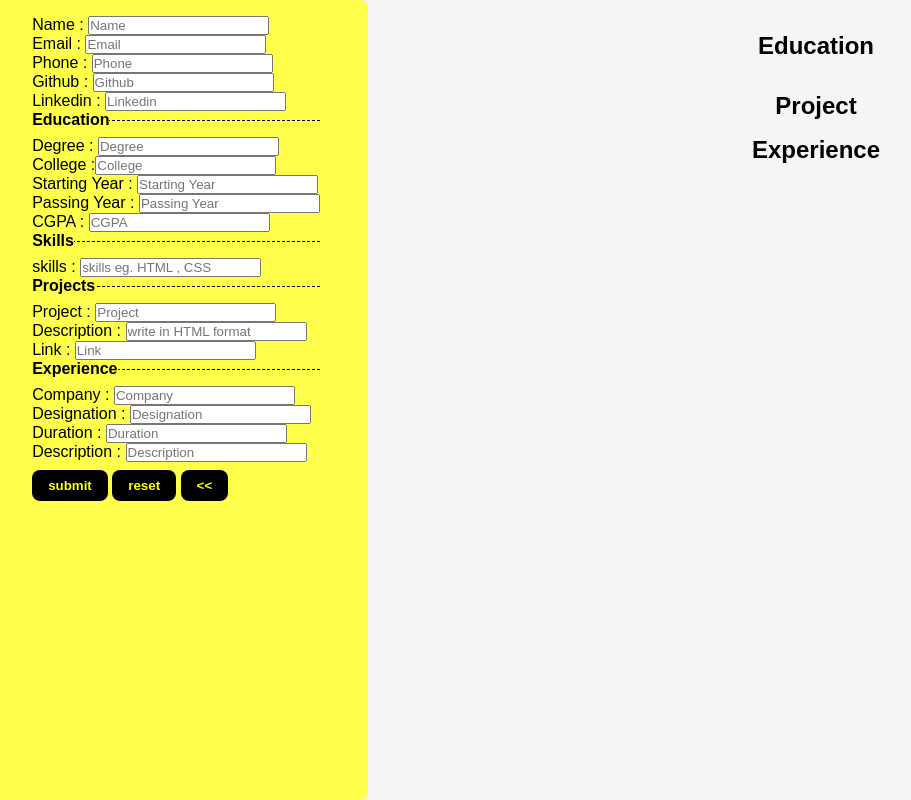
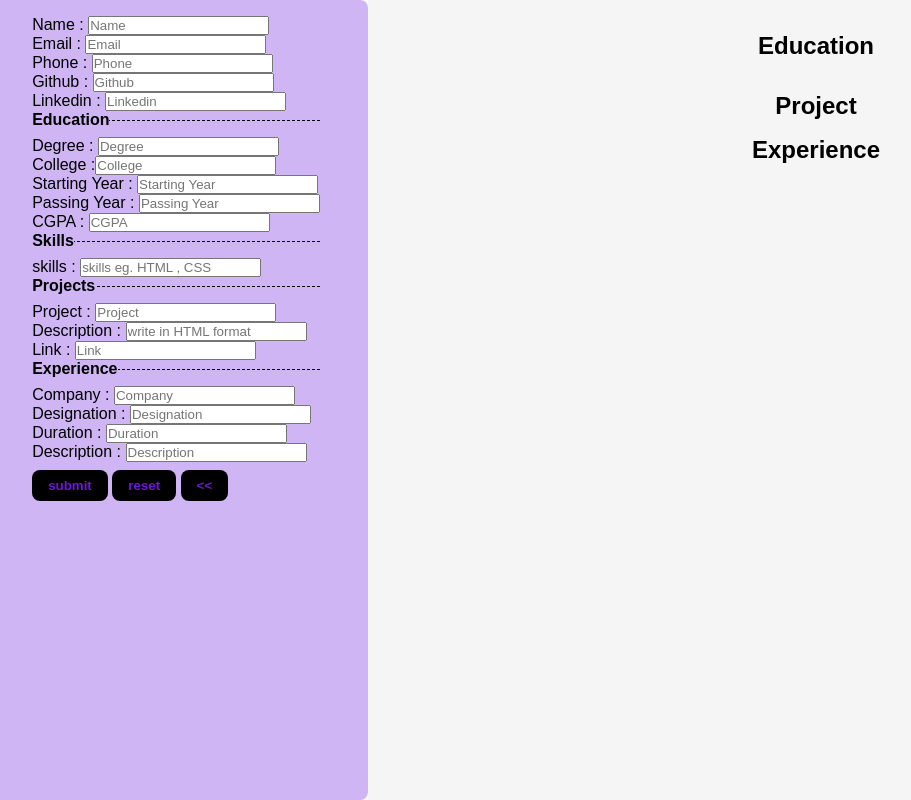
Before and after one commit to shobitharanipambala/shobitharani-_Autogenerated-CV, a plain HTML site: page index.html in a window 1280 px wide. Shown: the whole page, without its empty margins (16-927 px from the left). Drawn offline with Linux system fonts and the light colour scheme.

Commit message:
shobitharani-_Autogenerated-CV

```diff
--- a/style.css
+++ b/style.css
@@ -16,7 +16,7 @@ body{
     display: flex;
     justify-content: center;
     align-items: center;
-    background: whitesmoke;
+    background: rgb(252, 252, 252);
 }
 main{
     height: 100vh;
@@ -26,7 +26,7 @@ main{
     align-items: center;
 }
 main>.left{
-    background: rgb(255, 255, 76);
+    background: rgb(207, 181, 243);
     padding: 1rem;
     width: 30%;
     height: 100%;
@@ -54,7 +54,7 @@ main>.left fieldset{
     outline: none;
     border-radius: 0.5rem;
     background: black;
-    color: yellow;
+    color: rgb(107, 25, 208);
     font-weight: 600;
     cursor: pointer;
 }
@@ -76,7 +76,7 @@ main>.right>.block1{
     justify-content: center;
     align-items: center;
     flex-direction: column;
-    color: gray;
+    color: rgb(128, 128, 128);
     width: 60vw;
 }
 .print{
```
